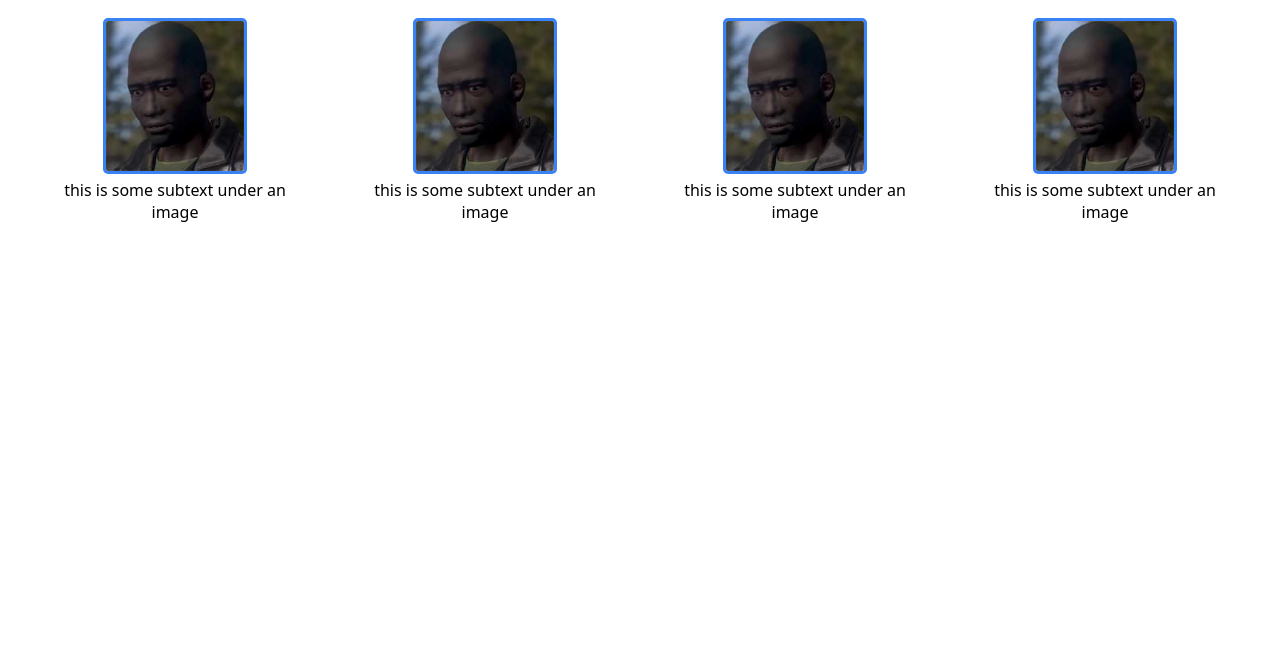
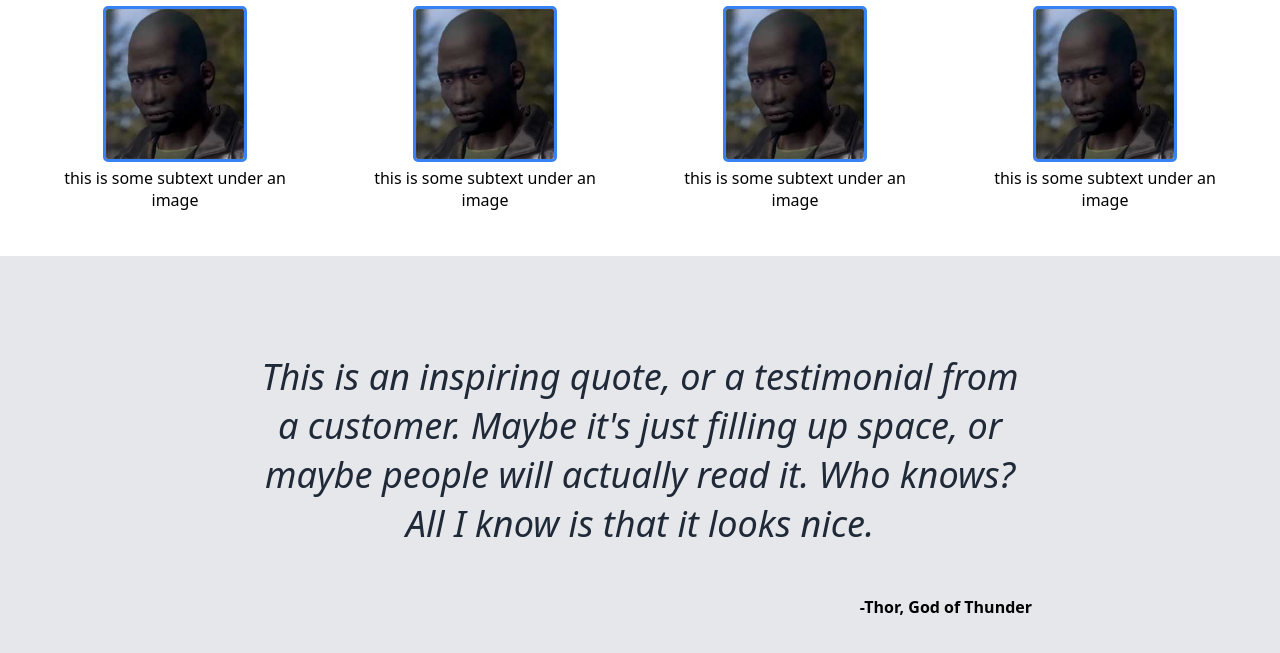
Before and after one commit to Egomxnia/First-Landing-Page, a plain HTML site: page index.html in a window 1280 px wide. Shown: the part 567-1220 px from the top of the page. Before the commit the page ends 835 px from the top, so only its background shows below. Drawn offline with Linux system fonts and the light colour scheme.

Commit message:
Finished Quote Section

```diff
--- a/index.html
+++ b/index.html
@@ -49,5 +49,9 @@
                 <div class="txt">this is some subtext under an image</div>
             </div>
         </div>
+        <div class="quoteBlock">
+            <div class="quote">This is an inspiring quote, or a testimonial from a customer. Maybe it's just filling up space, or maybe people will actually read it. Who knows? All I know is that it looks nice.</div>
+            <div class="thor">-Thor, God of Thunder</div>
+        </div>
     </body>
 </html>
--- a/styles.css
+++ b/styles.css
@@ -52,7 +52,7 @@ a {
     padding: 0 100px;
     align-items: center;
     justify-content: center;
-    margin-bottom: 60px;
+    margin-bottom: 3rem;
 }
 
 .subheader {
@@ -127,3 +127,31 @@ img {
 /*               */
 /* Quote Section */
 /*               */
+
+.quoteBlock {
+    background-color: #E5E7EB;
+    text-align: center;
+    padding: 3rem;
+}
+
+.quote {
+    display: flex;
+    font-size: 36px;
+    font-style: italic;
+    font-weight: lighter;
+    color: #1F2937;
+    margin: 3rem 200px;
+    flex-wrap: wrap;
+
+}
+
+.thor {
+    font-weight: bolder;
+    display: flex;
+    justify-content: flex-end;
+    margin: 0 200px;
+}
+
+/*                */
+/* Action Section */
+/*                */
```
